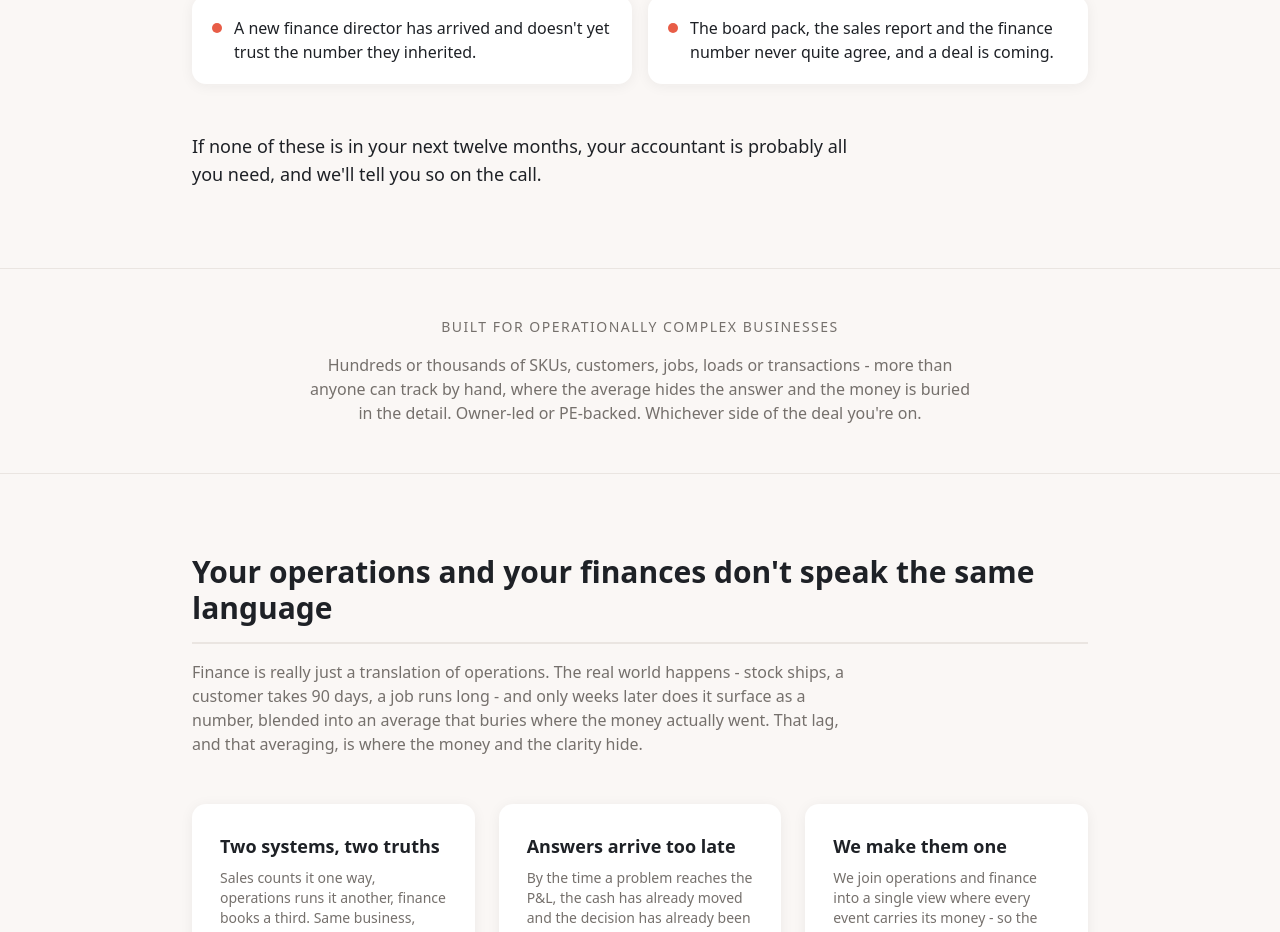
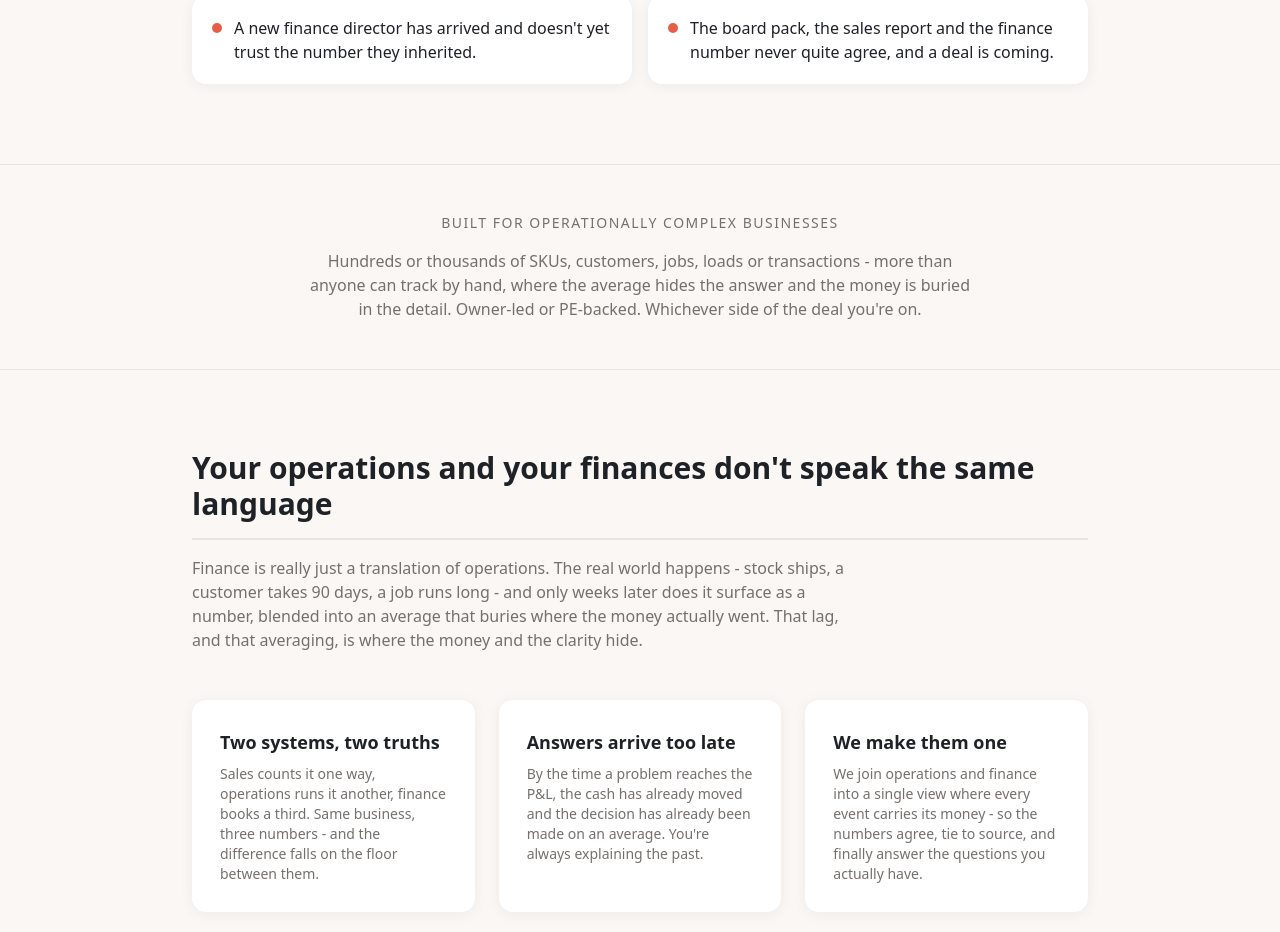
Before and after one commit to ninjalu/mosaic-data, a Next.js app: page / in a window 1280 px wide. Shown: the part 1380-2312 px from the top of the page. Built offline with nearby package versions, Linux system fonts and the light colour scheme.

Commit message:
Home: drop the 'if none of these' line
Co-Authored-By: Claude Fable 5.1 <noreply@anthropic.com>

```diff
--- a/app/page.tsx
+++ b/app/page.tsx
@@ -183,10 +183,6 @@ export default function Home() {
             ))}
           </div>
 
-          <p className="text-[#1e2126] text-lg mt-12 max-w-2xl">
-            If none of these is in your next twelve months, your accountant is probably all you
-            need, and we&apos;ll tell you so on the call.
-          </p>
         </div>
       </section>
 
```
